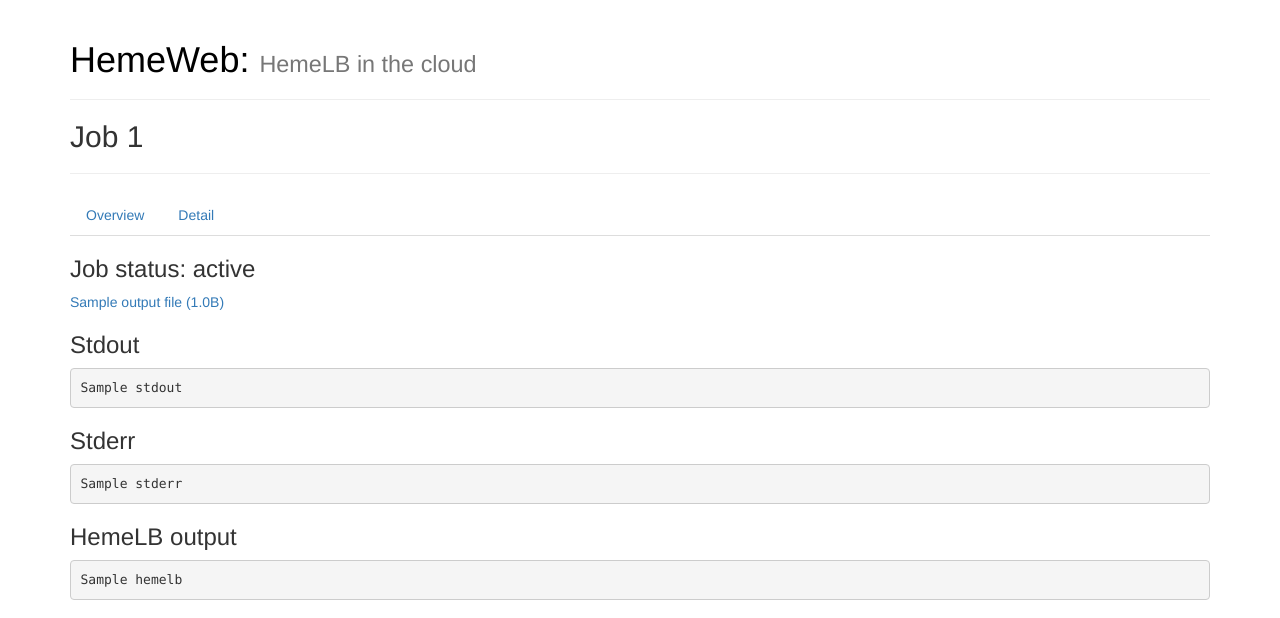
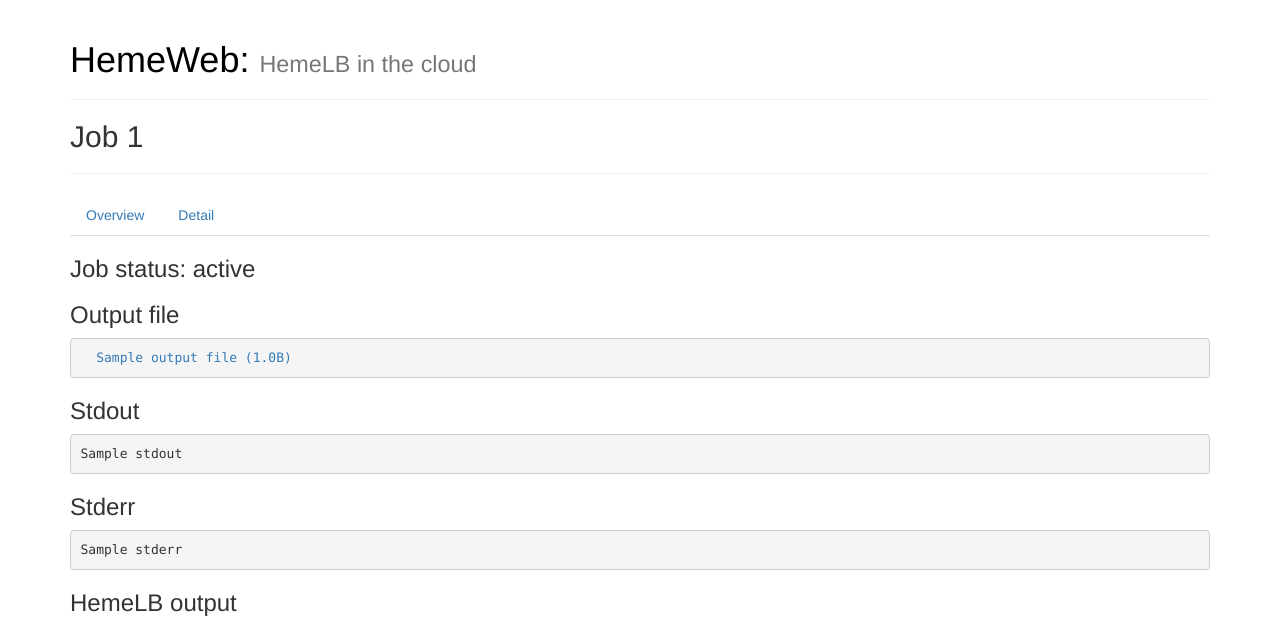
Before and after one commit to SeiryuZ/HemeWeb, a Django app: template src/templates/jobs/details.html in a window 1280 px wide. Shown: the top 618 px of the page. Run offline with Django 3.2, Linux system fonts and the light colour scheme; the template is opened without the code that fills it: most values are stand-ins (such as "Sample title", 1, 10 or a date in 2020); some libraries are stand-ins or nearby versions.

Commit message:
Make output file more prominent

```diff
--- a/src/templates/jobs/details.html
+++ b/src/templates/jobs/details.html
@@ -7,7 +7,10 @@
 
 <h3>Job status: {{ job.get_status_display }} {% if job.status == 'DONE' and job.output_file == '' %} preparing output... {% endif %}</h3>
 {% if job.output_file %}
-<a target="_blank" href="{{ job.output_file.url }}">{{ job.output_file.name }} ({{ job.output_file.size | humanize }})</a>
+<h3>Output file</h3>
+<pre class="pre-scrollable" id="output">
+  <a target="_blank" href="{{ job.output_file.url }}">{{ job.output_file.name }} ({{ job.output_file.size | humanize }})</a>
+</pre>
 {% endif %}
 
 <h3>Stdout</h3>
```
